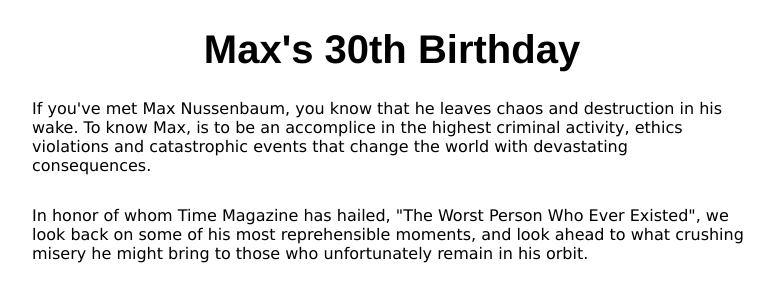
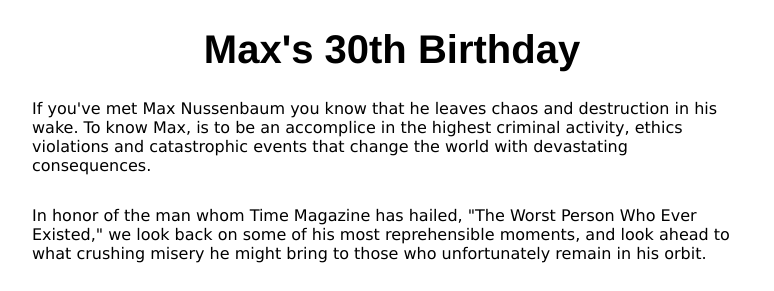
Before and after one commit to ericadavidson/blamemax, a plain HTML site: page index.html in a window 1280 px wide. Shown: the top 291 px of the page, without its empty margins (248-1022 px from the left). Drawn offline with Linux system fonts and the light colour scheme; grey boxes are pictures that could not be loaded.

Commit message:
Update index.html

```diff
--- a/index.html
+++ b/index.html
@@ -127,9 +127,9 @@ font-size: 40px;
 <body>
   <div class="wrapper">
   <h1>Max's 30th Birthday</h1>
-    <p>If you've met Max Nussenbaum, you know that he leaves chaos and destruction in his wake. To know Max, is to be an accomplice in the highest criminal activity, ethics violations and catastrophic events that change the world with devastating consequences.</p>
+    <p>If you've met Max Nussenbaum you know that he leaves chaos and destruction in his wake. To know Max, is to be an accomplice in the highest criminal activity, ethics violations and catastrophic events that change the world with devastating consequences.</p>
 
-     <p>In honor of whom Time Magazine has hailed, "The Worst Person Who Ever Existed", we look back on some of his most reprehensible moments, and look ahead to what crushing misery he might bring to those who unfortunately remain in his orbit.</p>
+     <p>In honor of the man whom Time Magazine has hailed, "The Worst Person Who Ever Existed," we look back on some of his most reprehensible moments, and look ahead to what crushing misery he might bring to those who unfortunately remain in his orbit.</p>
 
 
 <div class="slideshow-container">
```
